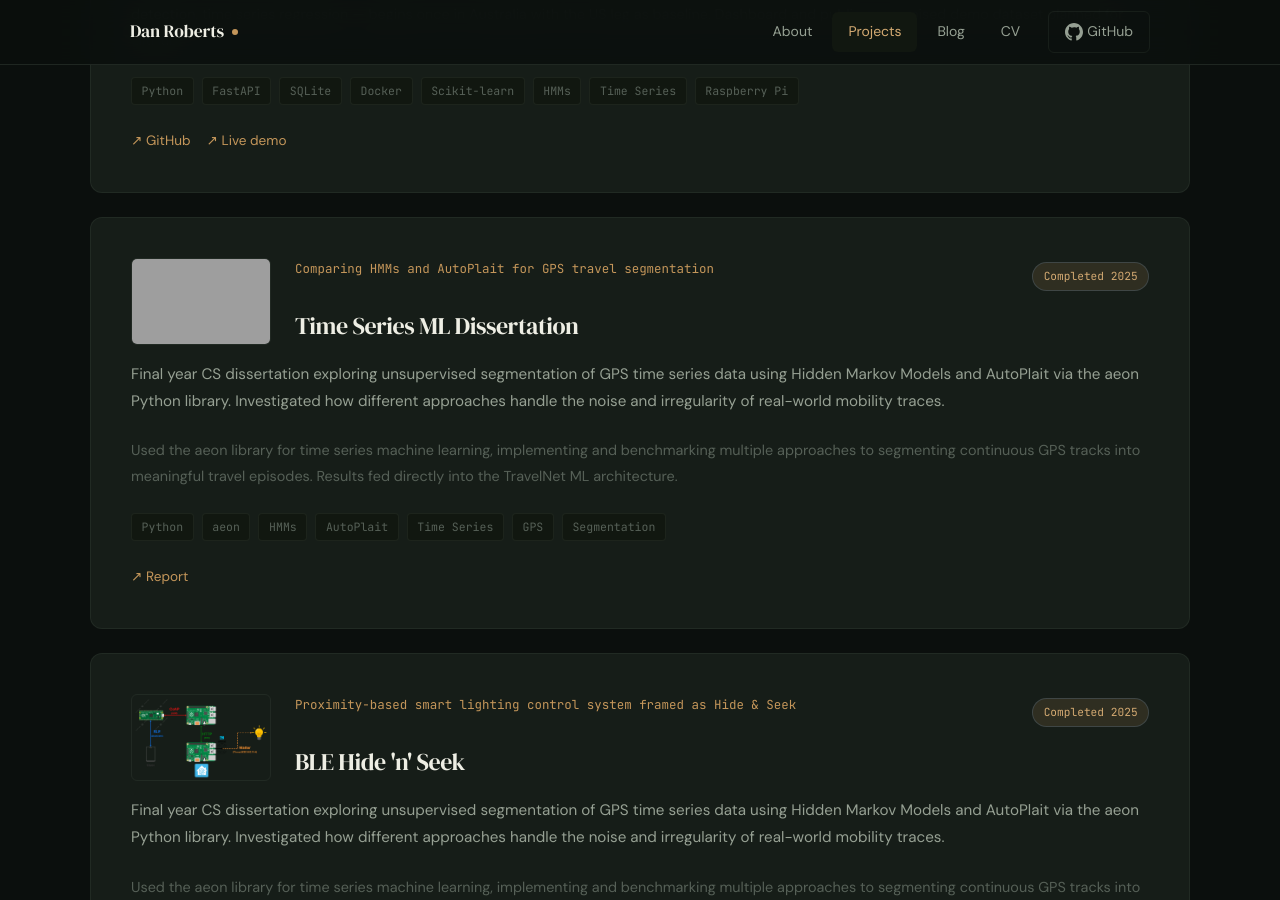
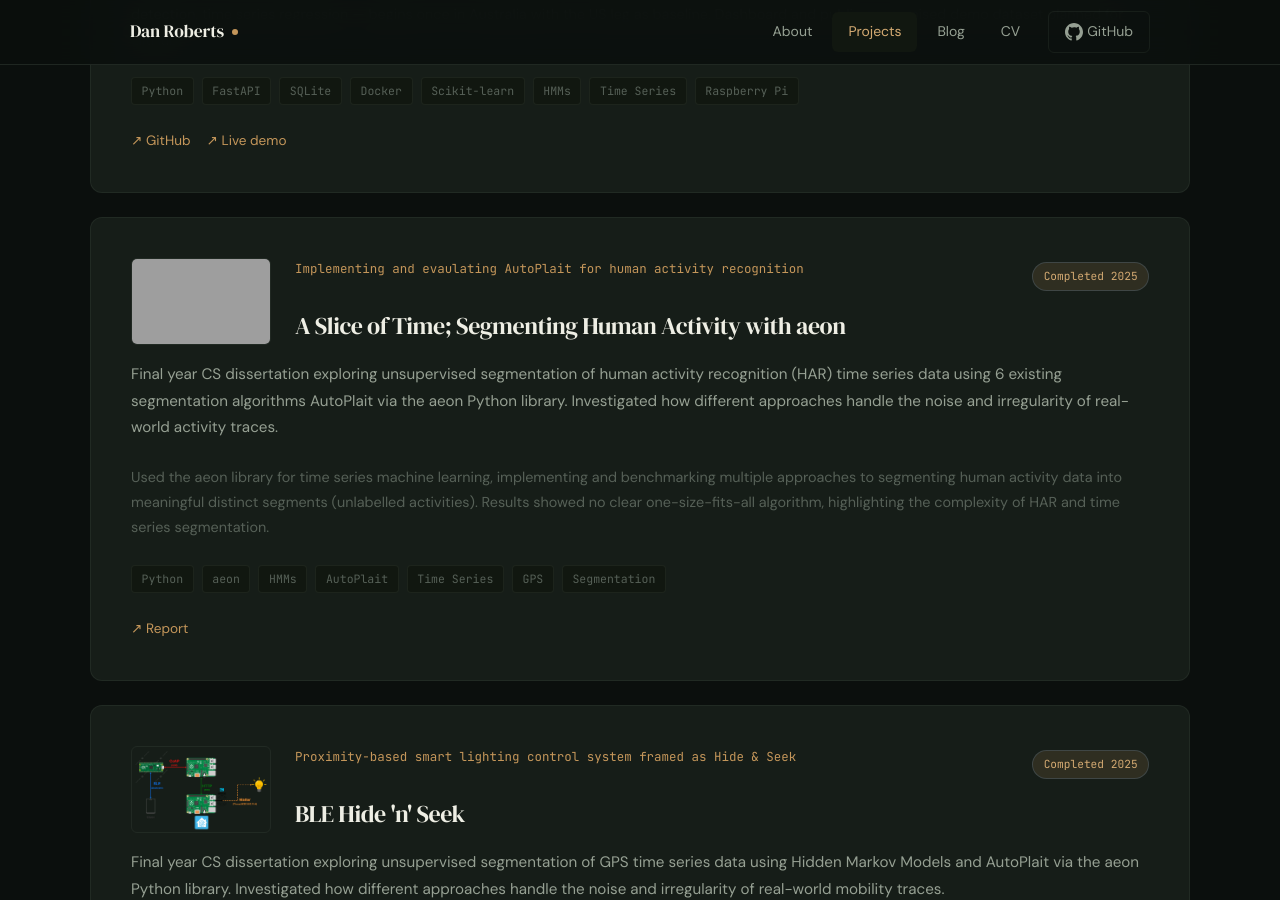
Before and after one commit to danielroberts20/danielroberts20.github.io, a Jekyll site: the page built from projects.md, in a window 1280 px wide and 900 px high, scrolled down 720 px. Built offline with Jekyll 4.4.1, drawn with Linux system fonts in a browser that asks for light colours; grey boxes are pictures that could not be loaded.

Commit message:
Updated dissertation project info

```diff
--- a/_data/projects.yml
+++ b/_data/projects.yml
@@ -20,19 +20,19 @@
   featured: true
   year: 2026-2029
 
-- name: Time Series ML Dissertation
-  tagline: Comparing HMMs and AutoPlait for GPS travel segmentation
+- name: A Slice of Time; Segmenting Human Activity with aeon
+  tagline: Implementing and evaulating AutoPlait for human activity recognition
   thumbnail: /assets/images/projects/dissertation.jpg   # ← add this
   pdf: /assets/pdf/dissertation.pdf  # ← omit if no PDF
   description: >
-    Final year CS dissertation exploring unsupervised segmentation of GPS time series data
-    using Hidden Markov Models and AutoPlait via the aeon Python library.
+    Final year CS dissertation exploring unsupervised segmentation of human activity recognition (HAR) time series data
+    using 6 existing segmentation algorithms AutoPlait via the aeon Python library.
     Investigated how different approaches handle the noise and irregularity of real-world
-    mobility traces.
+    activity traces.
   detail: >
     Used the aeon library for time series machine learning, implementing and benchmarking
-    multiple approaches to segmenting continuous GPS tracks into meaningful travel episodes.
-    Results fed directly into the TravelNet ML architecture.
+    multiple approaches to segmenting human activity data into meaningful distinct segments (unlabelled activities).
+    Results showed no clear one-size-fits-all algorithm, highlighting the complexity of HAR and time series segmentation.
   tags: [Python, aeon, HMMs, AutoPlait, Time Series, GPS, Segmentation]
   status: complete
   status_label: Completed 2025
```
